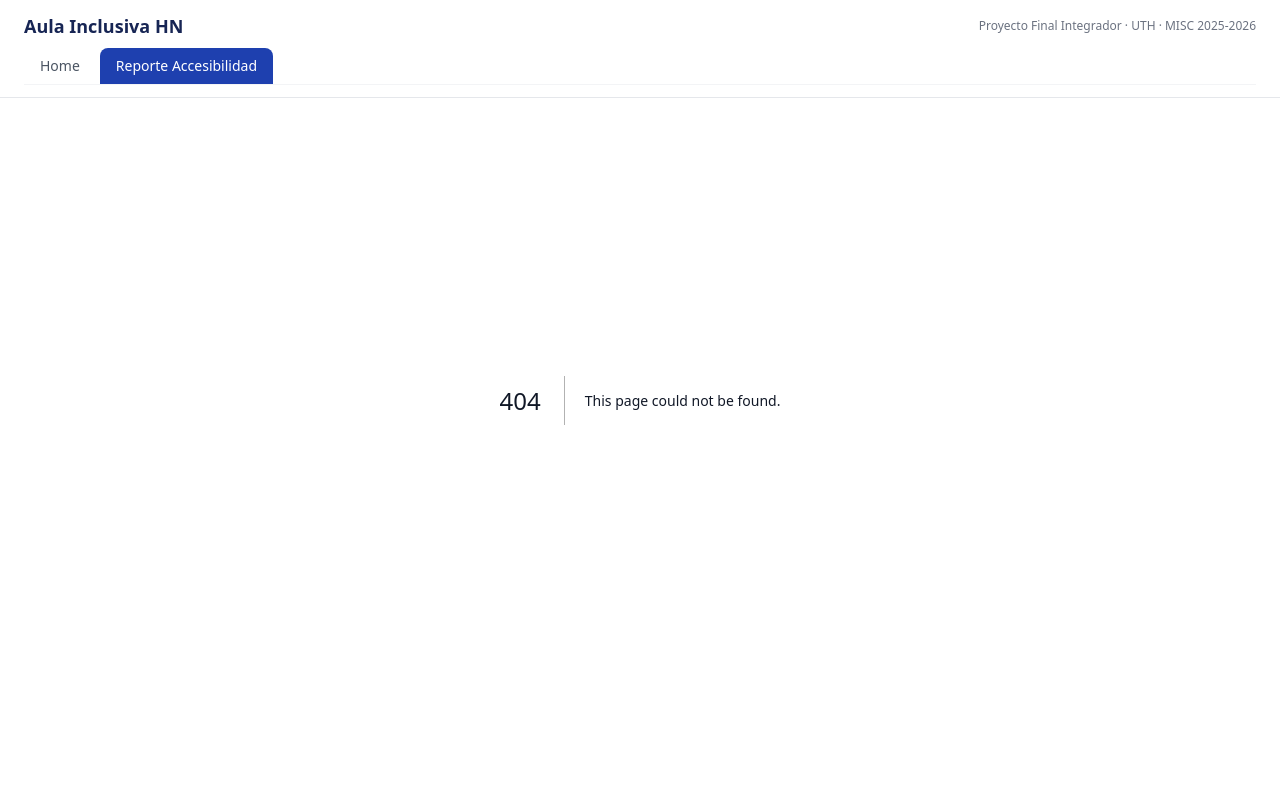
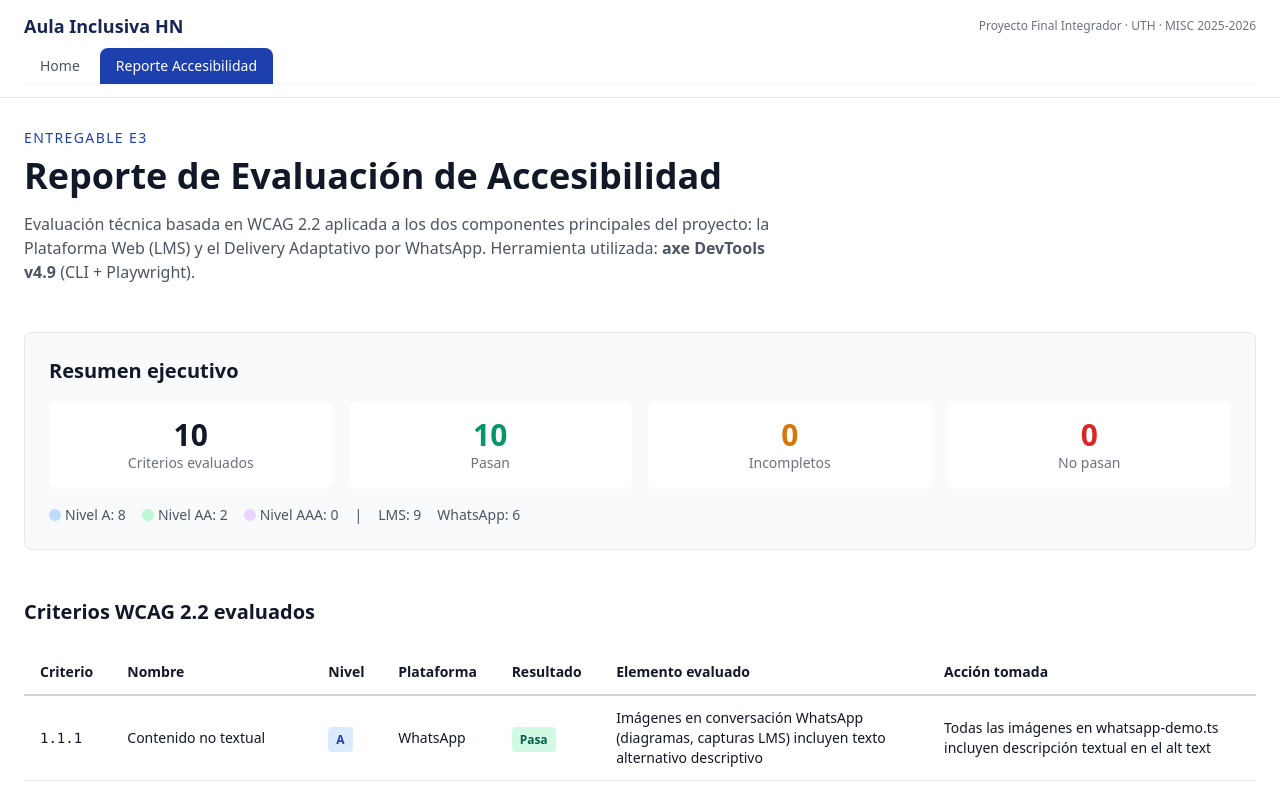
Before and after one commit to SiderealOcean/uth-aula-inclusiva, a Next.js app: page /reporte-accesibilidad in a window 1280 px wide. Before the commit this address had no page. Shown: the top 795 px of the page. Built offline with nearby package versions, Linux system fonts and the light colour scheme.

Commit message:
feat: add accessibility report page

```diff
--- /dev/null
+++ b/src/app/reporte-accesibilidad/page.tsx
@@ -0,0 +1,162 @@
+import {
+  resultadosWCAG,
+  principiosPOURReporte,
+  iteracionesMejora,
+  herramientaAuditoria,
+} from "@/data/reporte-accesibilidad";
+import WcagReportTable from "@/components/ui/WcagReportTable";
+
+function POURCard({
+  principio,
+  descripcion,
+  aplicacionLMS,
+  aplicacionWhatsApp,
+}: {
+  principio: string;
+  descripcion: string;
+  aplicacionLMS: string;
+  aplicacionWhatsApp: string;
+}) {
+  return (
+    <div className="bg-white border border-gray-200 rounded-lg p-6">
+      <h3 className="font-bold text-brand-700 text-lg mb-2">{principio}</h3>
+      <p className="text-sm text-gray-600 mb-4">{descripcion}</p>
+      <div className="space-y-3">
+        <div>
+          <span className="text-xs font-semibold text-gray-500 uppercase tracking-wide">LMS</span>
+          <p className="text-sm text-gray-700 mt-1">{aplicacionLMS}</p>
+        </div>
+        <div>
+          <span className="text-xs font-semibold text-gray-500 uppercase tracking-wide">WhatsApp</span>
+          <p className="text-sm text-gray-700 mt-1">{aplicacionWhatsApp}</p>
+        </div>
+      </div>
+    </div>
+  );
+}
+
+export default function ReporteAccesibilidadPage() {
+  const total = resultadosWCAG.length;
+  const pasan = resultadosWCAG.filter((r) => r.resultado === "Pasa").length;
+  const noPasan = resultadosWCAG.filter((r) => r.resultado === "No pasa").length;
+  const incompletos = resultadosWCAG.filter((r) => r.resultado === "Incompleto").length;
+
+  return (
+    <div className="pt-32 pb-20 px-6 max-w-7xl mx-auto">
+      {/* Encabezado */}
+      <section className="mb-12">
+        <span className="text-sm uppercase tracking-widest text-brand-500 mb-2 block">
+          Entregable E3
+        </span>
+        <h1 className="text-4xl font-bold text-gray-900 mb-4">
+          Reporte de Evaluación de Accesibilidad
+        </h1>
+        <p className="text-gray-600 max-w-3xl">
+          Evaluación técnica basada en WCAG 2.2 aplicada a los dos componentes principales
+          del proyecto: la Plataforma Web (LMS) y el Delivery Adaptativo por WhatsApp.
+          Herramienta utilizada: <strong>{herramientaAuditoria.nombre} v{herramientaAuditoria.version}</strong> ({herramientaAuditoria.tipo}).
+        </p>
+      </section>
+
+      {/* Resumen ejecutivo */}
+      <section className="mb-12 bg-gray-50 border border-gray-200 rounded-lg p-6" aria-labelledby="resumen-heading">
+        <h2 id="resumen-heading" className="text-xl font-bold text-gray-900 mb-4">Resumen ejecutivo</h2>
+        <div className="grid grid-cols-2 md:grid-cols-4 gap-4 mb-4">
+          <div className="bg-white rounded-lg p-4 text-center">
+            <div className="text-3xl font-bold text-gray-900">{total}</div>
+            <div className="text-sm text-gray-500">Criterios evaluados</div>
+          </div>
+          <div className="bg-white rounded-lg p-4 text-center">
+            <div className="text-3xl font-bold text-emerald-600">{pasan}</div>
+            <div className="text-sm text-gray-500">Pasan</div>
+          </div>
+          <div className="bg-white rounded-lg p-4 text-center">
+            <div className="text-3xl font-bold text-amber-600">{incompletos}</div>
+            <div className="text-sm text-gray-500">Incompletos</div>
+          </div>
+          <div className="bg-white rounded-lg p-4 text-center">
+            <div className="text-3xl font-bold text-red-600">{noPasan}</div>
+            <div className="text-sm text-gray-500">No pasan</div>
+          </div>
+        </div>
+        <div className="flex flex-wrap gap-4 text-sm text-gray-600">
+          <span className="flex items-center gap-1"><span className="w-3 h-3 rounded-full bg-blue-200 inline-block"></span> Nivel A: {resultadosWCAG.filter(r => r.nivel === "A").length}</span>
+          <span className="flex items-center gap-1"><span className="w-3 h-3 rounded-full bg-green-200 inline-block"></span> Nivel AA: {resultadosWCAG.filter(r => r.nivel === "AA").length}</span>
+          <span className="flex items-center gap-1"><span className="w-3 h-3 rounded-full bg-purple-200 inline-block"></span> Nivel AAA: {resultadosWCAG.filter(r => r.nivel === "AAA").length}</span>
+          <span className="flex items-center gap-1">|</span>
+          <span className="flex items-center gap-1">LMS: {resultadosWCAG.filter(r => r.plataforma === "LMS" || r.plataforma === "Ambos").length}</span>
+          <span className="flex items-center gap-1">WhatsApp: {resultadosWCAG.filter(r => r.plataforma === "WhatsApp" || r.plataforma === "Ambos").length}</span>
+        </div>
+      </section>
+
+      {/* Tabla WCAG */}
+      <section className="mb-12" aria-labelledby="tabla-heading">
+        <h2 id="tabla-heading" className="text-xl font-bold text-gray-900 mb-6">
+          Criterios WCAG 2.2 evaluados
+        </h2>
+        <WcagReportTable resultados={resultadosWCAG} />
+      </section>
+
+      {/* Principios POUR */}
+      <section className="mb-12" aria-labelledby="pour-heading">
+        <h2 id="pour-heading" className="text-xl font-bold text-gray-900 mb-6">
+          Principios POUR — Aplicación por plataforma
+        </h2>
+        <div className="grid md:grid-cols-2 gap-6">
+          {principiosPOURReporte.map((p) => (
+            <POURCard key={p.principio} {...p} />
+          ))}
+        </div>
+      </section>
+
+      {/* Iteración de mejora */}
+      <section className="mb-12" aria-labelledby="iteracion-heading">
+        <h2 id="iteracion-heading" className="text-xl font-bold text-gray-900 mb-6">
+          Iteraciones de mejora documentadas
+        </h2>
+        <div className="space-y-6">
+          {iteracionesMejora.map((it) => (
+            <div key={it.titulo} className="bg-white border border-gray-200 rounded-lg p-6">
+              <div className="flex items-center gap-3 mb-3">
+                <h3 className="font-bold text-gray-900">{it.titulo}</h3>
+                <span className="text-xs bg-gray-100 text-gray-600 px-2 py-1 rounded">{it.plataforma}</span>
+              </div>
+              <p className="text-sm text-gray-600 mb-4">{it.descripcion}</p>
+              <div className="grid md:grid-cols-2 gap-4">
+                <div className="bg-red-50 border border-red-200 rounded-lg p-4">
+                  <span className="text-xs font-bold text-red-700 uppercase tracking-wide">Antes</span>
+                  <p className="text-sm text-gray-700 mt-2">{it.antes}</p>
+                </div>
+                <div className="bg-emerald-50 border border-emerald-200 rounded-lg p-4">
+                  <span className="text-xs font-bold text-emerald-700 uppercase tracking-wide">Después</span>
+                  <p className="text-sm text-gray-700 mt-2">{it.despues}</p>
+                </div>
+              </div>
+            </div>
+          ))}
+        </div>
+      </section>
+
+      {/* Evidencia visual */}
+      <section className="mb-12" aria-labelledby="evidencia-heading">
+        <h2 id="evidencia-heading" className="text-xl font-bold text-gray-900 mb-4">
+          Evidencia visual — Auditoría con axe DevTools
+        </h2>
+        <p className="text-sm text-gray-600 mb-6">
+          Las siguientes capturas fueron generadas ejecutando axe-core via Playwright sobre
+          el sitio en entorno de desarrollo. Cada captura muestra el resultado de la auditoría
+          automatizada sobre los componentes evaluados.
+        </p>
+        <div className="bg-amber-50 border border-amber-200 rounded-lg p-6 text-center">
+          <p className="text-sm text-amber-800 font-medium">
+            ⚡ Las capturas de axe DevTools se generarán al ejecutar el script de auditoría.
+            Actualmente se muestra la estructura del reporte con datos teóricos.
+          </p>
+          <p className="text-xs text-amber-600 mt-2">
+            Para generar: <code className="bg-amber-100 px-1 rounded">npm run audit:a11y</code>
+          </p>
+        </div>
+      </section>
+    </div>
+  );
+}
```
